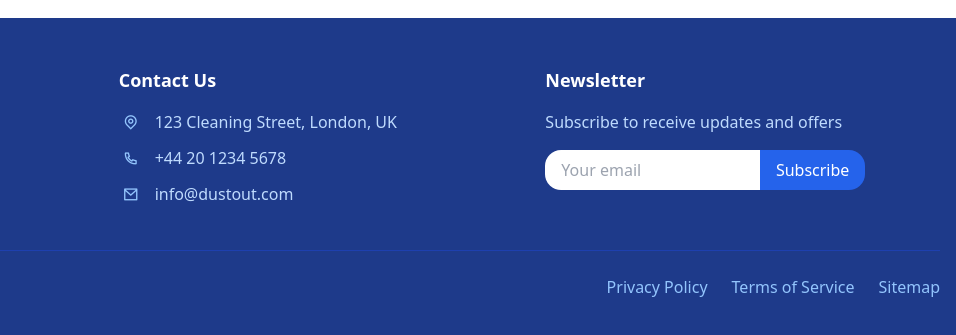
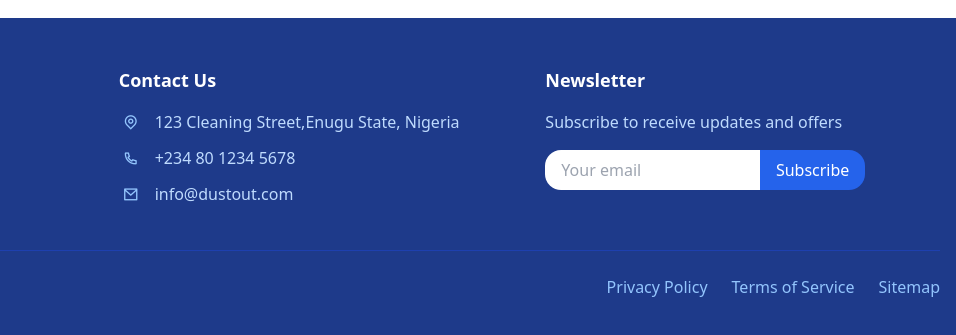
Before and after one commit to PeterNnamani/Clean-Wave-Project, a plain HTML site: page index.html in a window 1280 px wide. Shown: the part 5148-5483 px from the top of the page, 324-1280 px from the left. Drawn offline with nearby package versions, Linux system fonts and the light colour scheme.

Commit message:
Update index.html

```diff
--- a/index.html
+++ b/index.html
@@ -419,13 +419,13 @@
           <div class="w-6 h-6 flex items-center justify-center mr-3">
             <i class="ri-map-pin-line text-blue-300"></i>
           </div>
-          <span class="text-blue-200">123 Cleaning Street, London, UK</span>
+          <span class="text-blue-200">123 Cleaning Street,Enugu State, Nigeria </span>
         </div>
         <div class="flex items-center mb-3">
           <div class="w-6 h-6 flex items-center justify-center mr-3">
             <i class="ri-phone-line text-blue-300"></i>
           </div>
-          <span class="text-blue-200">+44 20 1234 5678</span>
+          <span class="text-blue-200">+234 80 1234 5678</span>
         </div>
         <div class="flex items-center">
           <div class="w-6 h-6 flex items-center justify-center mr-3">
```
